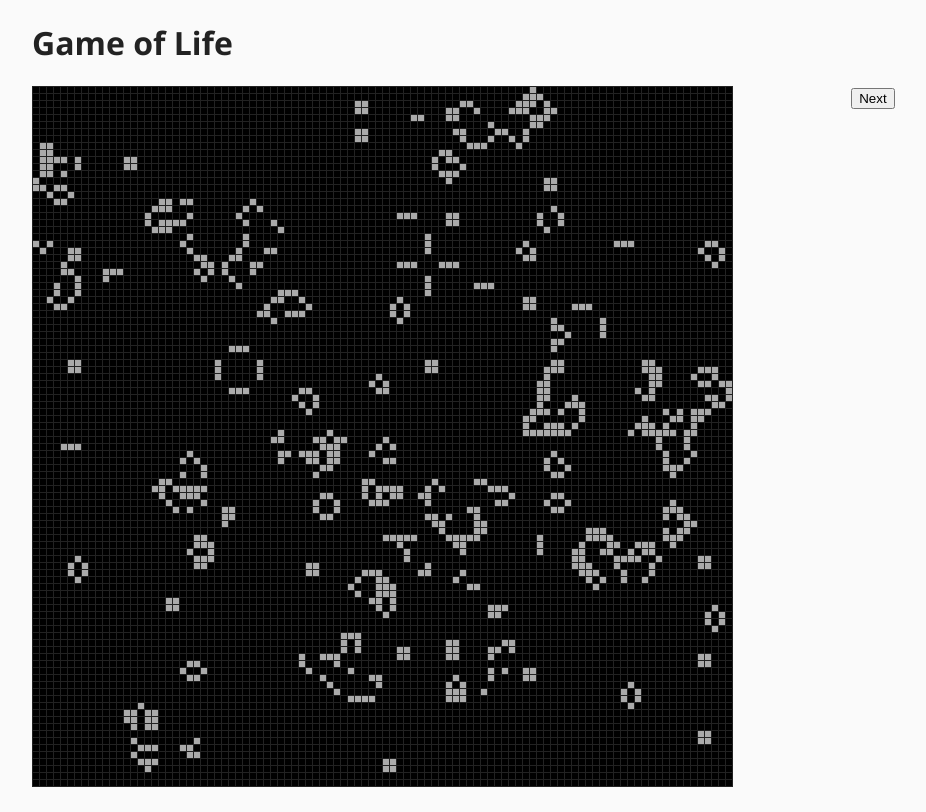
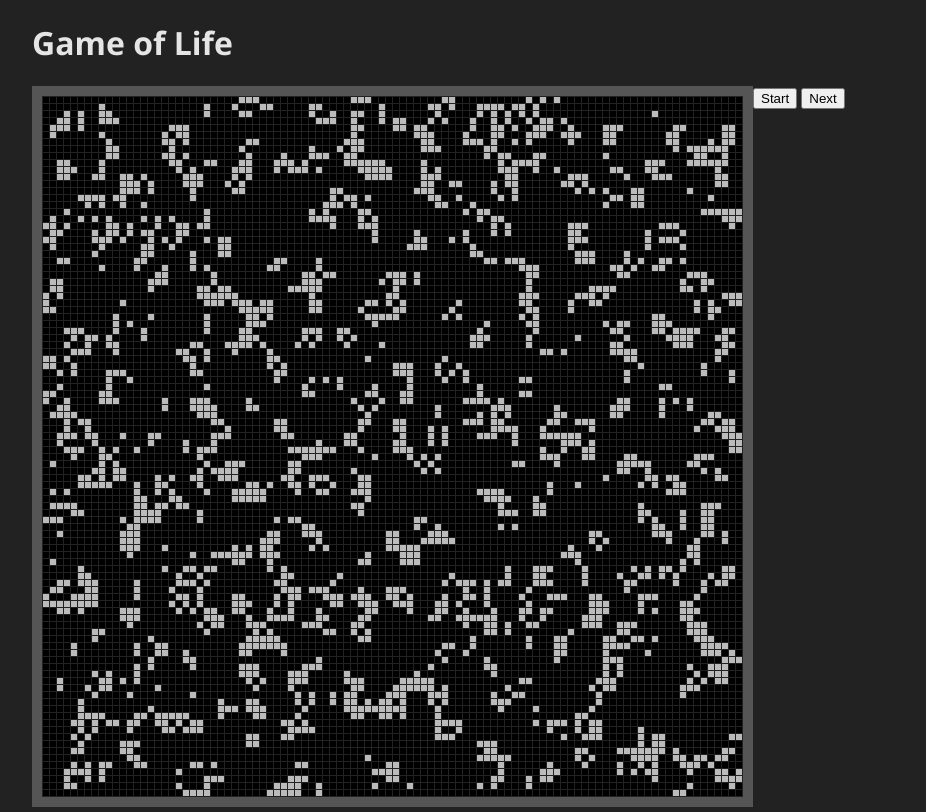
Before and after one commit to Thilerion/game-of-life, a website built with Parcel: page src/index.html in a window 1280 px wide. Both pictures are taken after a click on the button "Next". Shown: the whole page, without its empty margins (96-1022 px from the left). Built offline with nearby package versions, Linux system fonts and the light colour scheme.

Commit message:
Autoplay and button

```diff
--- a/src/index.html
+++ b/src/index.html
@@ -17,6 +17,7 @@
 		</main>
 		<aside>
 			<div class="controls">
+				<button id="toggleStateBtn">Start</button>
 				<button id="nextGenBtn">Next</button>
 			</div>
 		</aside>
--- a/src/index.js
+++ b/src/index.js
@@ -9,17 +9,26 @@ const game = new GameOfLife(
 	Canvas
 );
 
-game.render();
+game.init();
 
-// game.update();
 
-setInterval(() => {
-	game.update();
-	game.render();
-}, 1000/10);
+// setInterval(() => {
+// 	game.update();
+// 	game.render();
+// }, 1000/10);
 
 const nextGenBtn = document.getElementById('nextGenBtn');
 nextGenBtn.addEventListener('click', () => {
-	game.update();
-	game.render();
+	game.tick();
 })
+
+const toggleStateBtn = document.getElementById('toggleStateBtn');
+toggleStateBtn.addEventListener('click', () => {
+	if (game.autoPlay) {
+		game.stop();
+		toggleStateBtn.innerText = "Start";
+	} else {
+		game.start();
+		toggleStateBtn.innerText = "Stop";
+	}
+})
--- a/src/models/GameOfLife.js
+++ b/src/models/GameOfLife.js
@@ -9,19 +9,55 @@ export default class GameOfLife {
 		this.generation = 1;
 
 		this.previousState = null;
+
+		this.initialised = false;
+		this.autoPlay = false;
 	}
 
 	update() {
 		this.previousState = this.state;
 		this.state = this.state.update();
 		this.generation += 1;
+		return this;
 	}
 
 	render() {
 		this.renderer.render({
 			state: this.state,
 			previousState: this.previousState,
-			efficient: this.previousState != null && this.generation > 2
+			efficient: this.previousState != null && this.generation > 1
 		});
+		return this;
+	}
+
+	tick() {
+		if (!this.initialised) {
+			this.init();
+		}
+		this.update();
+		this.render();
+
+		if (this.autoPlay) {
+			requestAnimationFrame(() => {
+				if (this.autoPlay) {
+					this.tick();
+				}
+			})
+		}
+	}
+
+	init() {
+		this.render();
+		this.initialised = true;
+		return this;
+	}
+
+	start() {
+		this.autoPlay = true;
+		this.tick();
+	}
+
+	stop() {
+		this.autoPlay = false;
 	}
 }
--- a/src/models/Settings.js
+++ b/src/models/Settings.js
@@ -9,7 +9,7 @@ class Settings {
 		this.cols = 100;
 
 		this.colors = {
-			[LIVE]: "#AAAAAA",
+			[LIVE]: "#BBB",
 			[DEAD]: "#000000",
 			gridLine: "#222"
 		}
--- a/src/style.css
+++ b/src/style.css
@@ -10,20 +10,20 @@ html, body {
 html {
 	box-sizing: border-box;
 	font-family: 'Segoe UI', Tahoma, Geneva, Verdana, sans-serif;
-	background-color: #fafafa;
-	color: #222;
+	background-color: #222;
+	color: #e5e5e5;
 }
 
 .wrapper {
 	display: grid;
-	grid-template-columns: 4fr 1fr;
+	grid-template-columns: auto 1fr;
 	grid-template-rows: auto 1fr;
 	grid-template-areas:
 		"header header"
 		"main aside";
 	min-height: 100vh;
 	width: 80%;
-	min-width: 700px;
+	min-width: 500px;
 	max-width: 1100px;
 	margin: 0 auto;
 }
@@ -39,3 +39,7 @@ main {
 aside {
 	grid-area: aside;
 }
+
+canvas {
+	border: 10px solid #555;
+}
```
